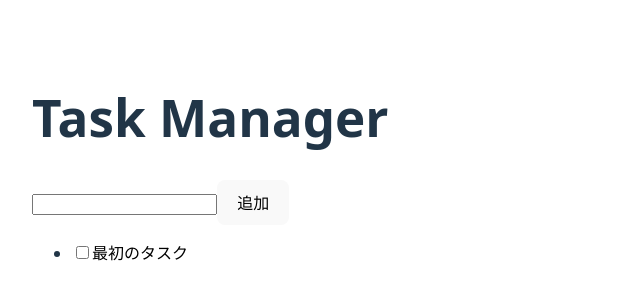
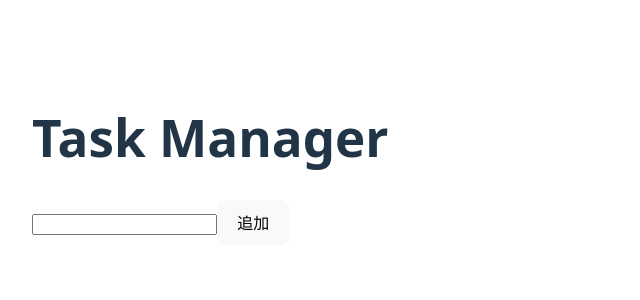
Before and after one commit to N-H-fujita/learning-task-manager, a React (Vite) app: page / in a window 1280 px wide. Shown: the part 232-532 px from the top of the page, without its empty margins (0-640 px from the left). Built offline with nearby package versions, Linux system fonts and the light colour scheme.

Commit message:
feat: タスクをLocalStorageに保存する

```diff
--- a/src/App.jsx
+++ b/src/App.jsx
@@ -1,13 +1,14 @@
-import { useState } from 'react';
+import { useEffect, useState } from 'react';
 
 function App() {
-  const [tasks, setTasks] = useState([
-    {
-      id: 1,
-      title: '最初のタスク',
-      completed: false,
-    },
-  ]);
+
+  const [tasks, setTasks] = useState(() => {
+    const saved = localStorage.getItem("tasks");
+    return saved ? JSON.parse(saved) : [];
+  });
+  useEffect(() => {
+    localStorage.setItem("tasks", JSON.stringify(tasks));
+  })
   const toggleCompleted = (id) => {
     setTasks(
       tasks.map((task) =>
```
